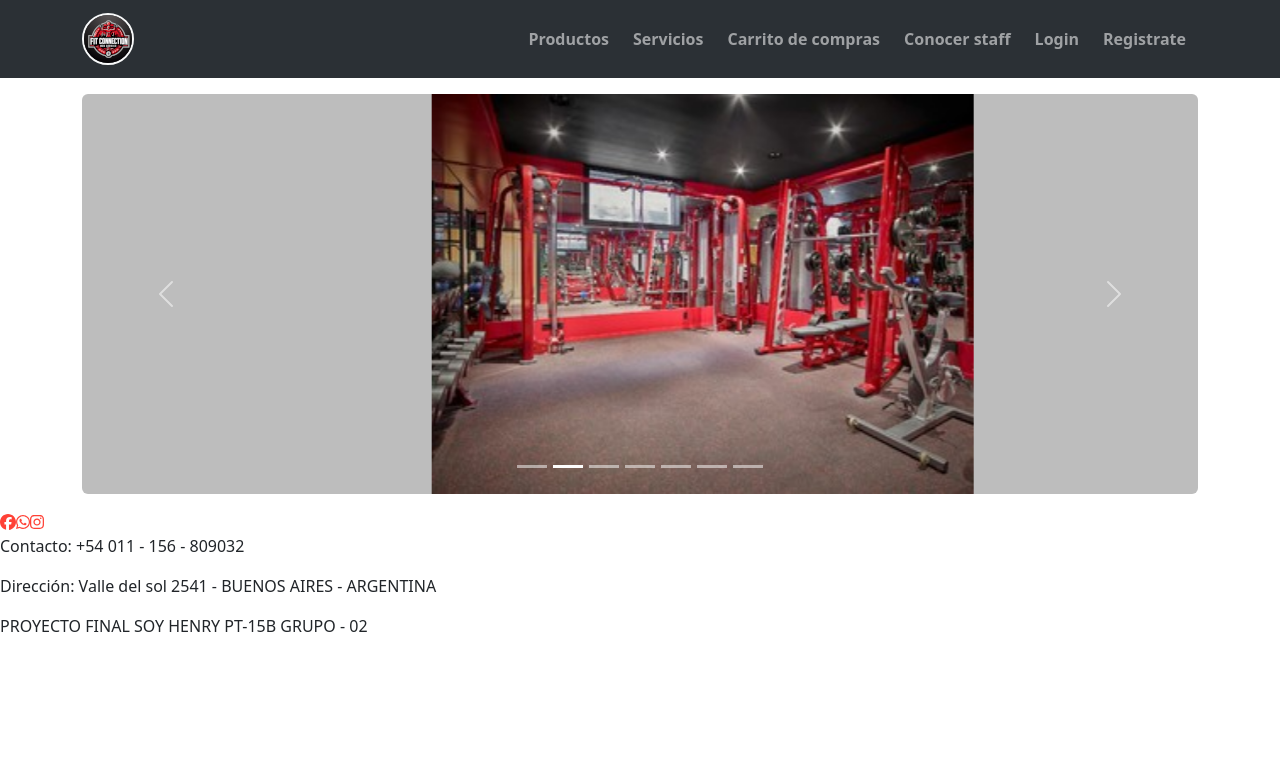
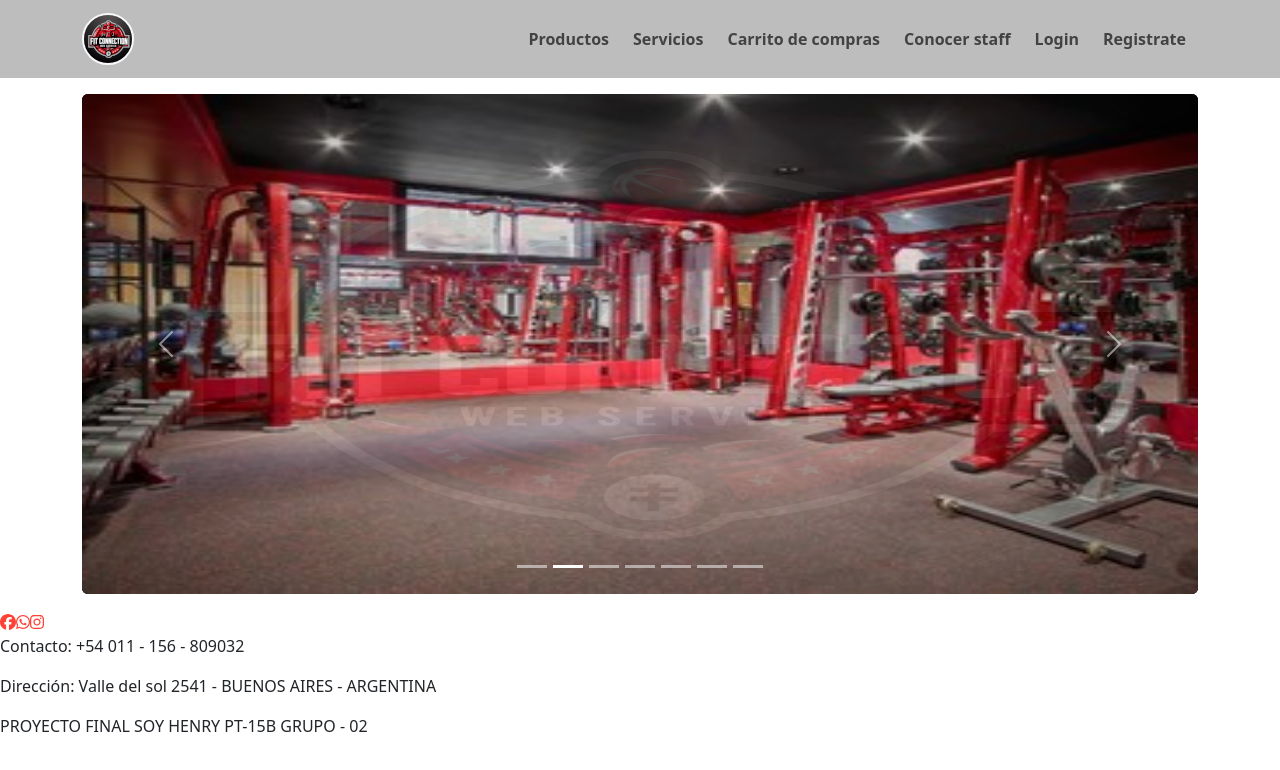
Before and after one commit to PHRCOOK/FIT-CONNECTION-PF-GRUPO-02, a React (Vite) app in the folder client/: page / in a window 1280 px wide. Shown: the top 770 px of the page. Built offline with nearby package versions, Linux system fonts and the light colour scheme.

Commit message:
Update App.scss, nav.jsx, and home.jsx

```diff
--- a/client/src/App.scss
+++ b/client/src/App.scss
@@ -8,5 +8,6 @@ $secondary: #BDBDBD;
 }
 
 .carousel-item img{
-  height: 400px;
+  width: 100%;
+  height: 500px;
 }
--- a/client/src/components/nav/nav.jsx
+++ b/client/src/components/nav/nav.jsx
@@ -32,10 +32,8 @@ export default function AppBar() {
   return (
     <Navbar
       collapseOnSelect
-      bg="dark"
-      data-bs-theme="dark"
-      expand="lg"
-      className="bg-body-tertiary">
+      bg="secondary"
+      expand="lg">
       <Container>
         <LinkContainer to={pathroutes.HOME}>
           <Navbar.Brand >
--- a/client/src/views/home/home.jsx
+++ b/client/src/views/home/home.jsx
@@ -22,27 +22,27 @@ export default function home() {
   return (
     <Row>
       <Col xs="12">
-        <Carousel className="bg-secondary rounded" >
+        <Carousel fade className="bg-dark rounded" >
           <Carousel.Item className="text-center">
-            <Image src={logo} />
+            <Image src={logo} className="rounded" />
           </Carousel.Item>
           <Carousel.Item className="text-center">
-            <Image src={gym1} />
+            <Image src={gym1} className="rounded" />
           </Carousel.Item>
           <Carousel.Item className="text-center">
-            <Image src={gym2} />
+            <Image src={gym2} className="rounded" />
           </Carousel.Item>
           <Carousel.Item className="text-center">
-            <Image src={gym3} />
+            <Image src={gym3} className="rounded" />
           </Carousel.Item>
           <Carousel.Item className="text-center">
-            <Image src={gym4} />
+            <Image src={gym4} className="rounded" />
           </Carousel.Item>
           <Carousel.Item className="text-center">
-            <Image src={gym5} />
+            <Image src={gym5} className="rounded" />
           </Carousel.Item>
           <Carousel.Item className="text-center">
-            <Image src={gym6} />
+            <Image src={gym6} className="rounded" />
           </Carousel.Item>
         </Carousel>
       </Col>
```
